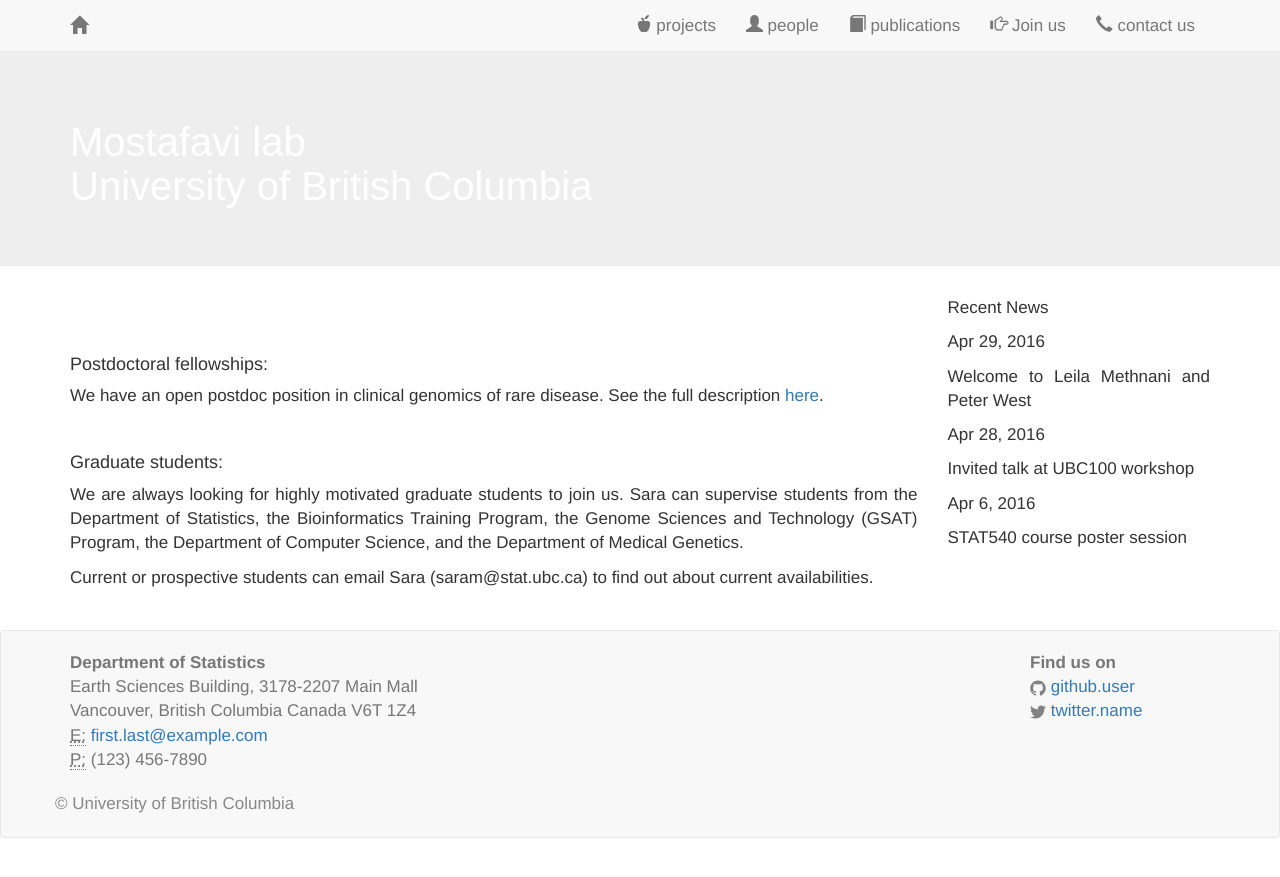
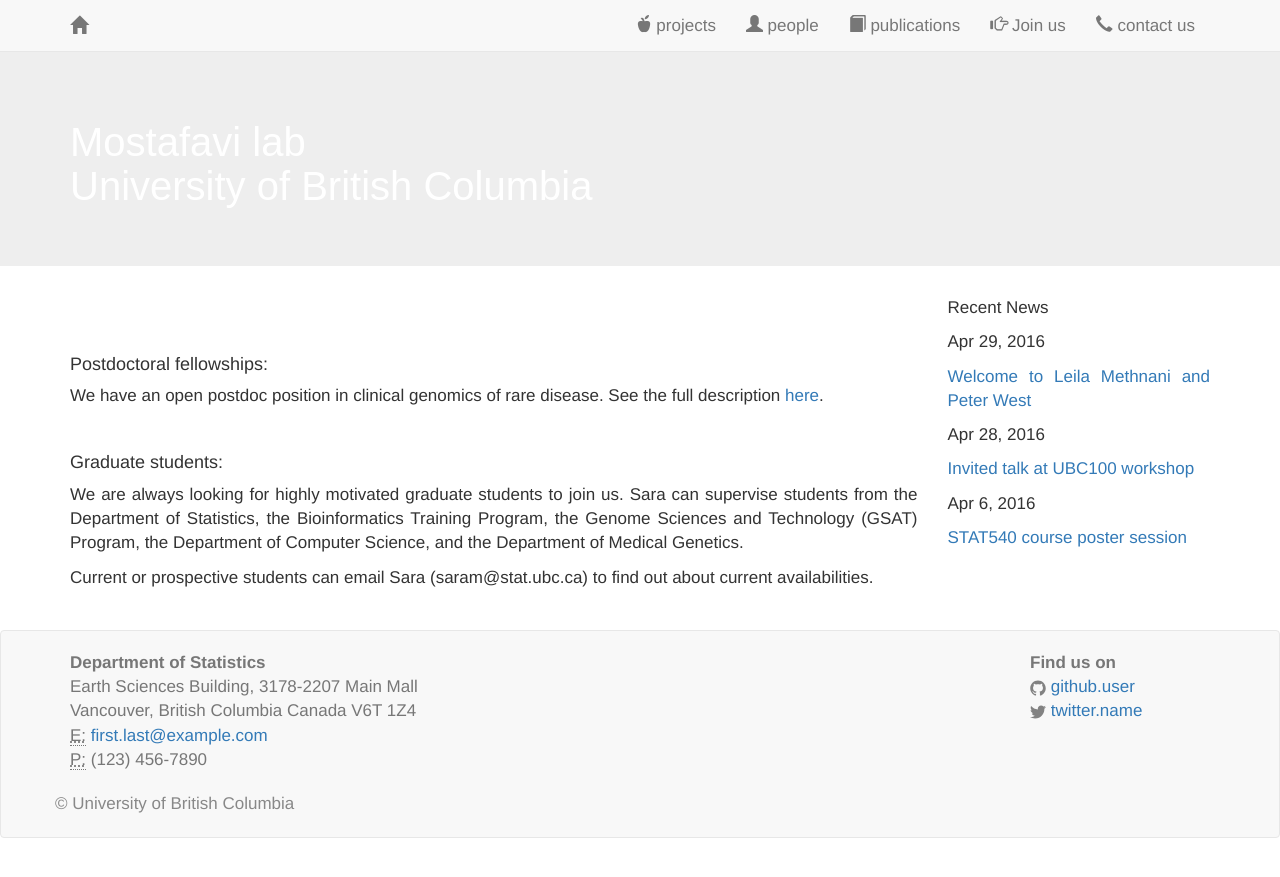
Before and after one commit to saramostafavi/saramostafavi.github.io, a Jekyll site: the page built from joinus.html, in a window 1280 px wide. Shown: the top 877 px of the page. Built offline with Jekyll 4.4.1, drawn with Linux system fonts in a browser that asks for light colours; nearby versions of some CDN libraries; a style sheet for code colours, icons or effects is not loaded.

Commit message:
Update recent-news.html

```diff
--- a/_includes/recent-news.html
+++ b/_includes/recent-news.html
@@ -2,5 +2,5 @@
 
 {% for post in site.posts limit: 3 %}
 <p> <span class="post-meta">{{ post.date | date: "%b %-d, %Y" }}</span> </p>
-<p>    <!--<a class="post-link" href="{{ post.url }}">{{ post.title }}</a>--> {{post.title}}</p>
+<p>    <a class="post-link" href="{{ post.url }}">{{ post.title }}</a></p>
 {% endfor %}
```
